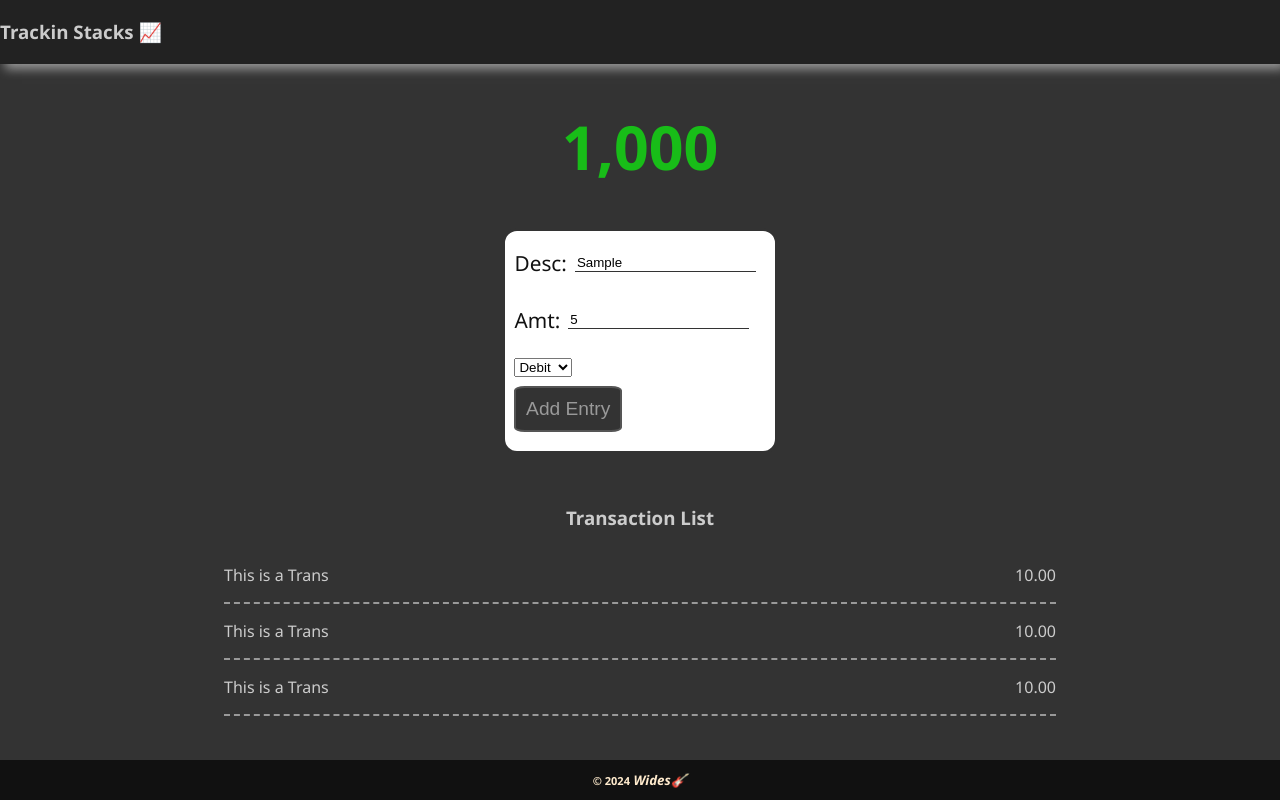
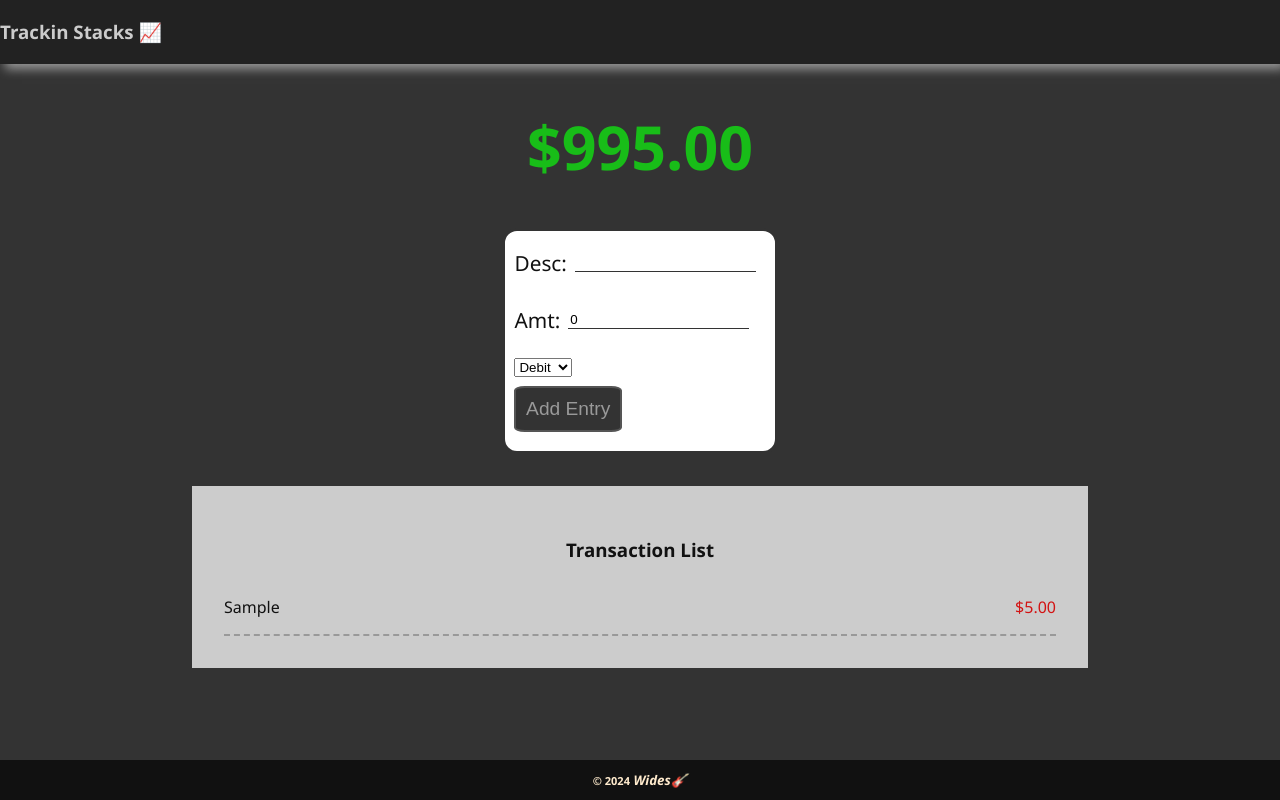
Before and after one commit to TechSageOgden/trackinstacks, a plain HTML site: page index.html in a window 1280 px wide. Both pictures are taken after typing "Sample", "5" into the empty fields and a click on the button "Add Entry". Drawn offline with Linux system fonts and the light colour scheme.

Commit message:
add functionality for calc, display, and coloring

```diff
--- a/index.html
+++ b/index.html
@@ -28,8 +28,8 @@
         </div>
         <div class="input-group">
             <select name="type" id="type">
-                <option value="debit">Debit</option>
-                <option value="credit">Credit</option>
+                <option value="-1">Debit</option>
+                <option value="1">Credit</option>
             </select>
         </div>
         <button id="calc-button">Add Entry</button>
@@ -39,30 +39,6 @@
 
     <div id="transaction-list">
         <h3>Transaction List</h3>
-        <div class="transaction-group">
-            <div class="transaction-desc">
-                <p>This is a Trans</p>
-            </div>
-            <div class="transaction-amount">
-                <p>10.00</p>
-            </div>
-        </div>
-        <div class="transaction-group">
-            <div class="transaction-desc">
-                <p>This is a Trans</p>
-            </div>
-            <div class="transaction-amount">
-                <p>10.00</p>
-            </div>
-        </div>
-        <div class="transaction-group">
-            <div class="transaction-desc">
-                <p>This is a Trans</p>
-            </div>
-            <div class="transaction-amount">
-                <p>10.00</p>
-            </div>
-        </div>
     </div>
 
     <footer>
--- a/main.js
+++ b/main.js
@@ -0,0 +1,69 @@
+const BUDGET_TOTAL = 1000
+
+const totalElement = document.getElementById('total')
+const descriptionInput = document.getElementById('description')
+const amountInput = document.getElementById('amount')
+const typeInput = document.getElementById('type')
+const calcBtn = document.getElementById('calc-button')
+const transactionDisplay = document.getElementById('transaction-list')
+
+let USDollar = new Intl.NumberFormat('en-US', {
+    style: 'currency',
+    currency: 'USD',
+});
+
+totalElement.innerText = USDollar.format(BUDGET_TOTAL)
+
+
+let runningTotal = BUDGET_TOTAL
+let descText = ""
+let amountVal = 0
+let type = -1
+
+calcBtn.addEventListener('click', ev => {
+    ev.preventDefault()
+    if (typeInput.value === "1") {
+        type = 1
+    } else {
+        type = -1
+    }
+    parseTransaction(type, descText, amountVal)
+
+    descriptionInput.value = ""
+    amountInput.value = 0
+})
+
+descriptionInput.addEventListener('input', ev => {
+    descText = descriptionInput.value
+})
+
+amountInput.addEventListener('input', ev => {
+    amountVal = amountInput.value
+})
+
+const parseTransaction = (type, desc, amt) => {
+    runningTotal += amt * type
+    totalElement.innerText = USDollar.format(runningTotal)
+
+    let colorClass = 'green'
+    if (type == -1) {
+        colorClass = 'red'
+
+    }
+
+    if (runningTotal <= 0) {
+        totalElement.classList.add('red')
+    } else if (runningTotal > 0) {
+        totalElement.classList.remove('red')
+    }
+
+    transactionDisplay.innerHTML += `
+    <div class="transaction-group">
+            <div class="transaction-desc">
+                <p>${descText}</p>
+            </div>
+            <div class="transaction-amount">
+                <p class="${colorClass}">${USDollar.format(amountVal)}</p>
+            </div>
+        </div>`
+}
--- a/style.css
+++ b/style.css
@@ -23,7 +23,7 @@ div#total-display {
     color: rgb(24, 189, 24);
 }
 
-div#total-display.neg {
+div#total-display h1#total.red {
     color: rgb(211, 19, 19);
 }
 
@@ -77,6 +77,10 @@ div#transaction-list {
     align-items: center;
     margin-top: 2rem;
     margin-bottom: 5rem;
+    background-color: #ccc;
+    color: #111;
+    padding: 2rem;
+    font-weight: 500;
 }
 
 div.transaction-group {
@@ -87,6 +91,14 @@ div.transaction-group {
     width: 65vw;
     border-bottom: 2px dashed #999;
     padding: 0;
+}
+
+div.transaction-amount p.red {
+    color: rgb(211, 19, 19);
+}
+
+div.transaction-amount p.green {
+    color: rgb(24, 189, 24);
 }
 
 footer {
```
Also changed, not shown: notes.txt.
